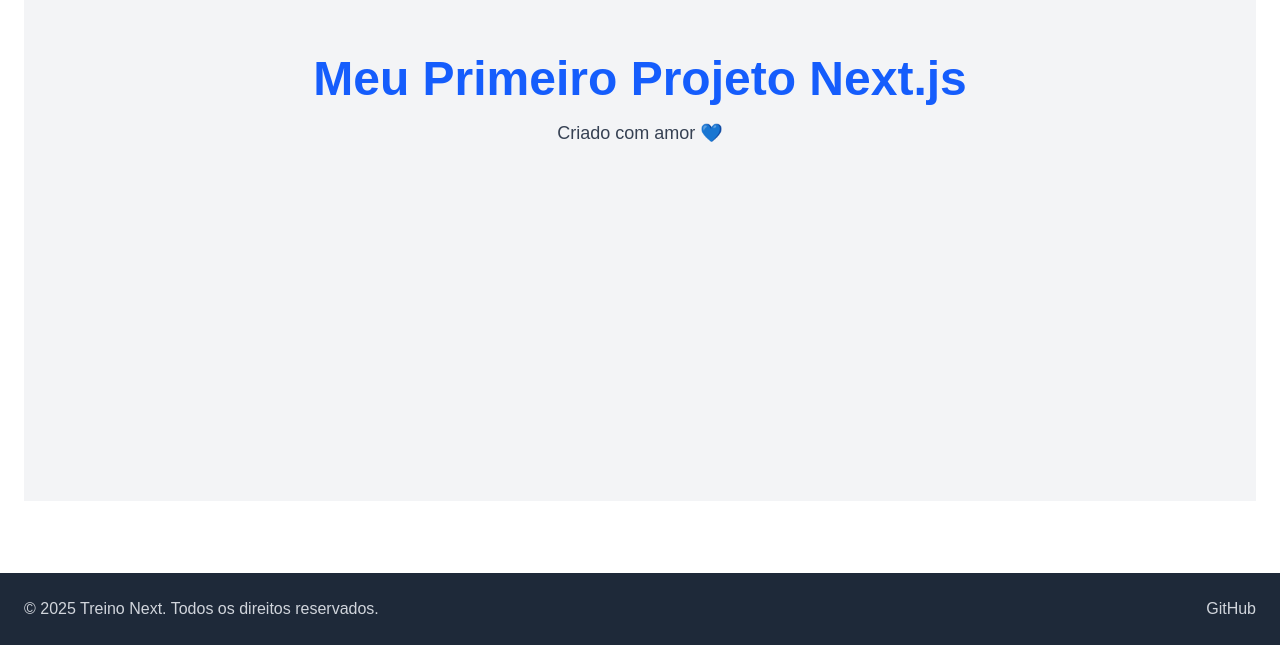
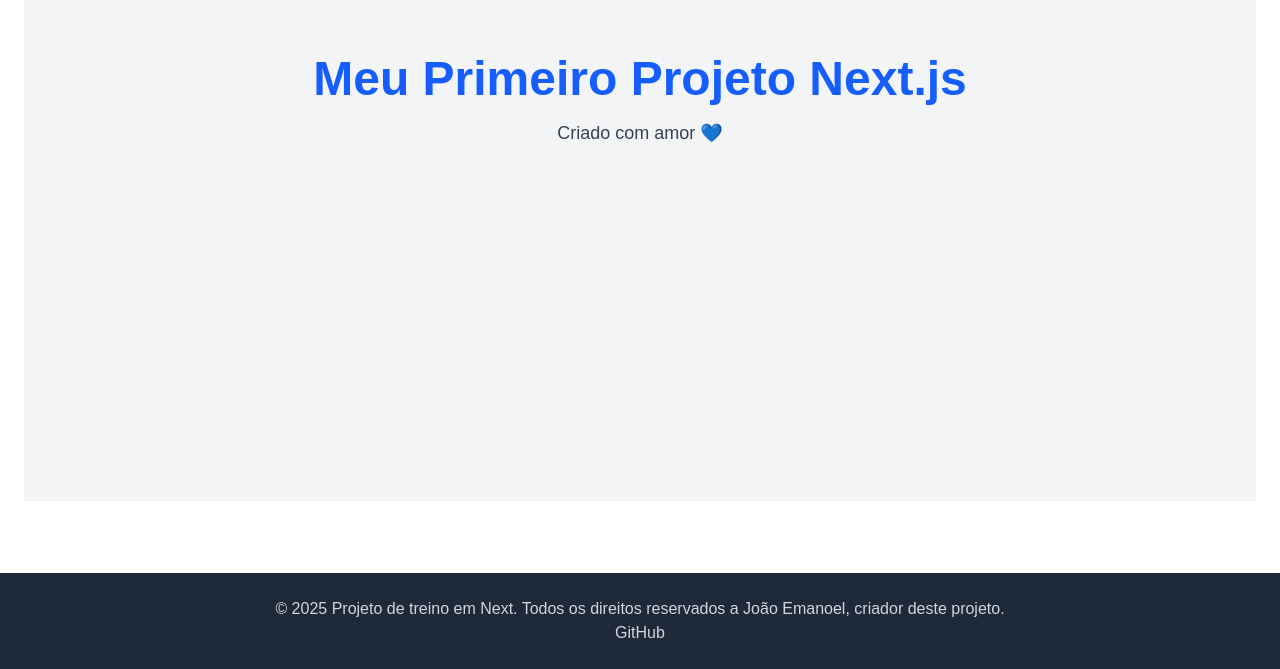
Before and after one commit to JoaoEmanoel2005/Gerenciamento, a Next.js app in the folder gerenciamento-instituicao/: page / in a window 1280 px wide. Shown: the part 379-1048 px from the top of the page. Before the commit the page ends 1024 px from the top, so only its background shows below. Built offline with nearby package versions, Linux system fonts and the light colour scheme.

Commit message:
inicio do projeto full stack com api

```diff
--- a/gerenciamento-instituicao/src/app/components/Footer.tsx
+++ b/gerenciamento-instituicao/src/app/components/Footer.tsx
@@ -1,8 +1,8 @@
 export default function Footer() {
     return (
       <footer className="bg-gray-800 text-gray-300 py-6 mt-12">
-        <div className="max-w-7xl mx-auto px-6 flex flex-col md:flex-row justify-between items-center">
-          <p>© {new Date().getFullYear()} Treino Next. Todos os direitos reservados.</p>
+<div className="max-w-7xl mx-auto px-6 flex flex-col justify-between items-center">
+<p>© {new Date().getFullYear()} Projeto de treino em Next. Todos os direitos reservados a João Emanoel, criador deste projeto.</p>
           <div className="flex gap-4 mt-4 md:mt-0">
             <a href="https://github.com/JoaoEmanoel2005" target="_blank" rel="noopener noreferrer" className="hover:text-white">
               GitHub
--- /dev/null
+++ b/gerenciamento-instituicao/src/pages/api/hello.js
@@ -0,0 +1,4 @@
+
+export default function handler(req, res) {
+    res.status(200).json({ mensagem: 'API do Next funcionando!' });
+  }
```
